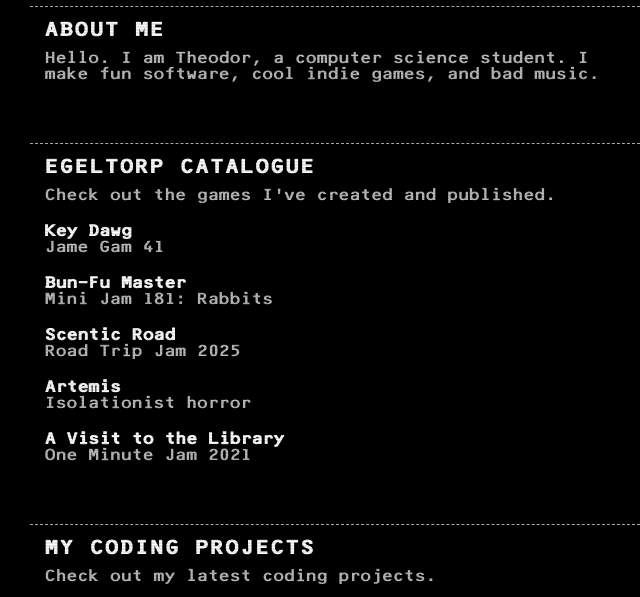
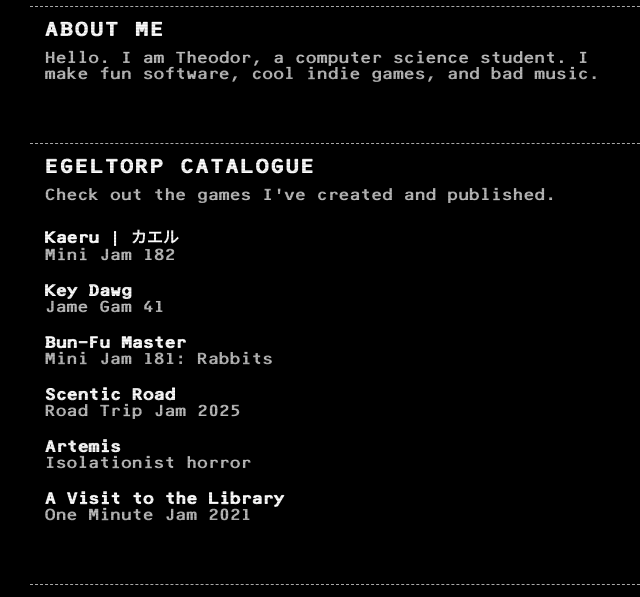
Before and after one commit to egeltorp/theodor-portfolio, a plain HTML site: page index.html in a window 1280 px wide. Shown: the part 191-788 px from the top of the page, without its empty margins (300-940 px from the left). Drawn offline with Linux system fonts and the light colour scheme.

Commit message:
add kaeru game to list

```diff
--- a/index.html
+++ b/index.html
@@ -37,6 +37,7 @@
             <h3>Egeltorp Catalogue</h3>
             <p>Check out the games I’ve created and published.</p>
             <ul>
+                <li><a href="https://egeltorp.itch.io/kaeru">Kaeru | カエル</a><p>Mini Jam 182</p></li>
                 <li><a href="https://egeltorp.itch.io/key-dawg">Key Dawg</a><p>Jame Gam 41</p></li>
                 <li><a href="https://egeltorp.itch.io/bun-fu-master">Bun-Fu Master</a><p>Mini Jam 181: Rabbits</p></li>
                 <li><a href="https://egeltorp.itch.io/scentic-road">Scentic Road</a><p>Road Trip Jam 2025</p></li>
```
